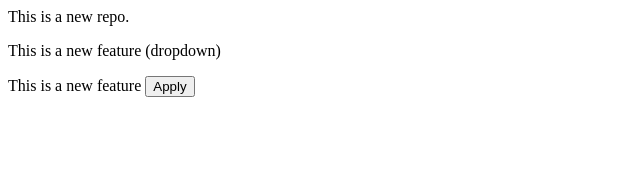
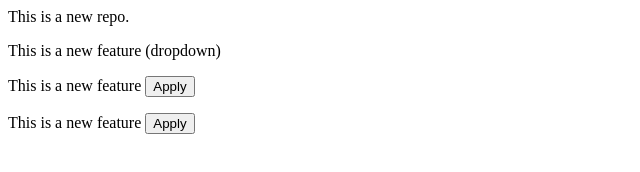
Before and after one commit to badachirahul/localrepo, a plain HTML site: page index.html in a window 1280 px wide. Shown: the whole page, without its empty margins (0-640 px from the left). Drawn offline with Linux system fonts and the light colour scheme.

Commit message:
Update index.html

```diff
--- a/index.html
+++ b/index.html
@@ -3,3 +3,5 @@
 <p>This is a new feature (dropdown)</p>
 
 <p>This is a new feature <button>Apply</button></p>
+
+<p>This is a new feature <button>Apply</button></p>
```
